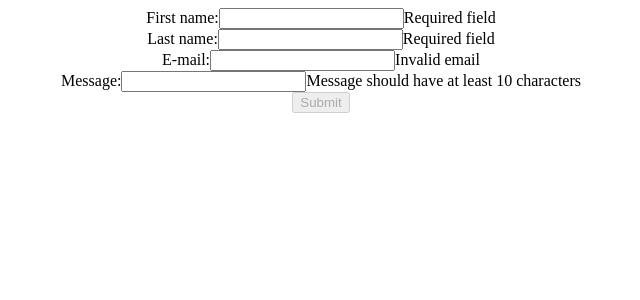
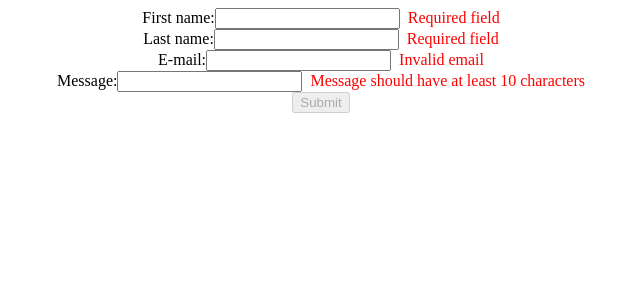
Before and after one commit to ecl1psyao/use-case-8, a React (Create React App) app: page / in a window 1280 px wide. Shown: the top 300 px of the page, without its empty margins (319-959 px from the left). Built offline with nearby package versions, Linux system fonts and the light colour scheme.

Commit message:
UC#8 Setup the form

```diff
--- a/src/App.css
+++ b/src/App.css
@@ -1,38 +1,8 @@
 .App {
-  text-align: center;
+    text-align: center;
 }
 
-.App-logo {
-  height: 40vmin;
-  pointer-events: none;
+.Error {
+    color: red;
+    margin-left: 8px;
 }
-
-@media (prefers-reduced-motion: no-preference) {
-  .App-logo {
-    animation: App-logo-spin infinite 20s linear;
-  }
-}
-
-.App-header {
-  background-color: #282c34;
-  min-height: 100vh;
-  display: flex;
-  flex-direction: column;
-  align-items: center;
-  justify-content: center;
-  font-size: calc(10px + 2vmin);
-  color: white;
-}
-
-.App-link {
-  color: #61dafb;
-}
-
-@keyframes App-logo-spin {
-  from {
-    transform: rotate(0deg);
-  }
-  to {
-    transform: rotate(360deg);
-  }
-}
```
